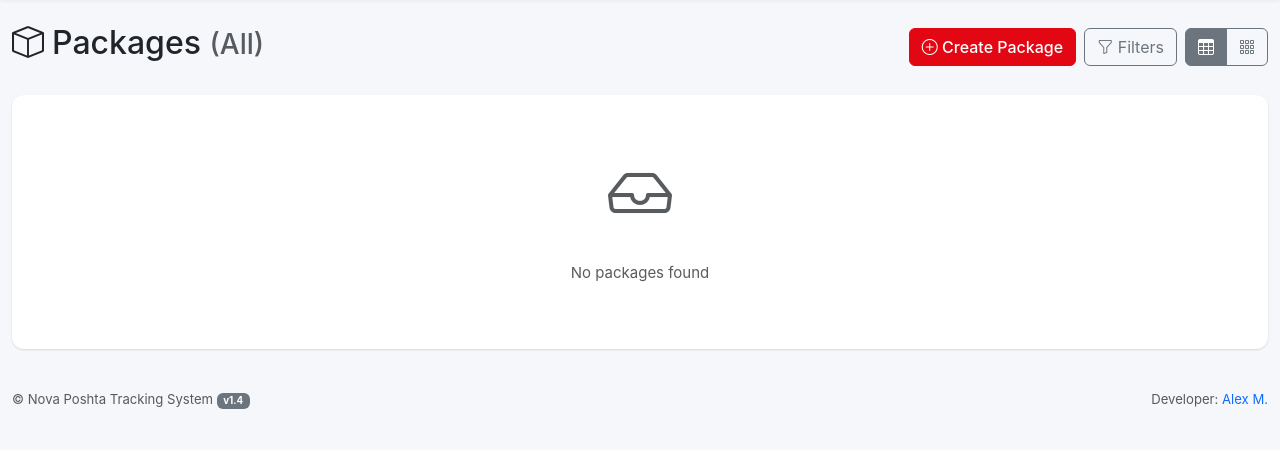
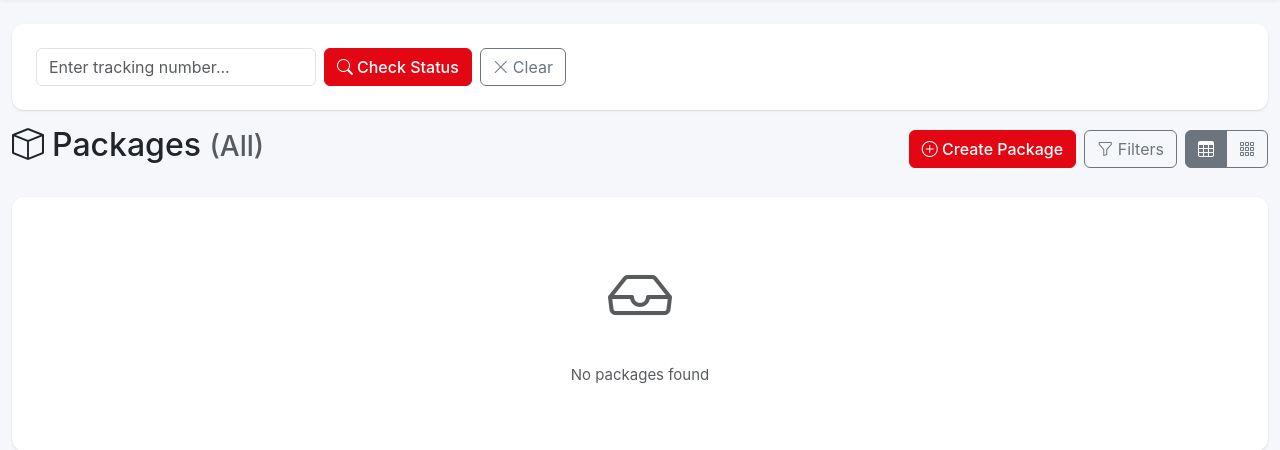
Before and after one commit to PhazZzyo/novaposhta-tracking, a Flask app: page /packages in a window 1280 px wide. Shown: the part 62-512 px from the top of the page. Run offline with Flask 3, Linux system fonts and the light colour scheme; a user stored in the database is signed in.

Commit message:
feat: add TTN lookup, full route links, and bot TTN check

```diff
--- a/routes/packages.py
+++ b/routes/packages.py
@@ -587,3 +587,36 @@ def delete_package(package_id):
 	db.session.commit()
 	flash(f'Package {ttn} deleted', 'success')
 	return redirect(url_for('packages.packages'))
+
+
+@packages_bp.route('/api/track/<ttn>')
+@login_required
+def track_ttn(ttn):
+	"""Look up current status for any TTN via NP API - works even if not in local DB"""
+	ttn = ttn.strip()
+	if not ttn.isdigit() or len(ttn) < 8:
+		return jsonify({'success': False, 'error': 'Invalid tracking number'}), 400
+
+	# Try to find an active API key to use for the lookup
+	api_key = APIKey.query.filter_by(is_active=True).first()
+	if not api_key:
+		return jsonify({'success': False, 'error': 'No active API key configured'}), 400
+
+	try:
+		api = NovaPoshtaAPI(api_key.api_key)
+		result, _ = api.get_status_documents([ttn])
+		if not result:
+			return jsonify({'success': False, 'error': 'Tracking number not found'})
+
+		doc = result[0]
+		return jsonify({
+			'success': True,
+			'ttn': doc.get('Number'),
+			'status': doc.get('Status'),
+			'status_code': doc.get('StatusCode'),
+			'recipient_city': doc.get('CityRecipient'),
+			'warehouse': doc.get('WarehouseRecipient'),
+			'scheduled_delivery': doc.get('ScheduledDeliveryDate'),
+		})
+	except Exception as e:
+		return jsonify({'success': False, 'error': str(e)}), 500
--- a/templates/packages.html
+++ b/templates/packages.html
@@ -1,6 +1,28 @@
 {% extends "base.html" %}
 {% block title %}{{ t('packages') }} - Nova Poshta{% endblock %}
 {% block content %}
+
+<!-- TTN Lookup -->
+<div class="card mb-3">
+    <div class="card-body">
+        <div class="d-flex gap-2 flex-wrap align-items-center">
+            <input type="text" id="ttnLookupInput" class="form-control" style="max-width: 280px;"
+                placeholder="{{ t('enter_tracking_number') }}">
+            <button class="btn btn-primary" onclick="checkTtnStatus()">
+                <i class="bi bi-search me-1"></i>{{ t('check_status') }}
+            </button>
+            <a id="ttnFullRouteLink" href="#" target="_blank" class="btn btn-outline-secondary d-none">
+                <i class="bi bi-box-arrow-up-right me-1"></i>{{ t('full_route') }}
+            </a>
+            <button class="btn btn-outline-secondary" onclick="clearTtnLookup()">
+                <i class="bi bi-x-lg me-1"></i>{{ t('clear') }}
+            </button>
+        </div>
+        <div id="ttnLookupResult" class="mt-3 d-none"></div>
+    </div>
+</div>
+
+<!-- Filter bar -->
 <div class="d-flex justify-content-between align-items-center mb-4">
     <h2><i class="bi bi-box me-2"></i>{{ t('packages') }}
         {% if current_filter %}
@@ -30,6 +52,7 @@
     </div>
 </div>
 
+<!-- Packages List -->
 <div class="card">
     {% if packages %}
     {% if view_mode == 'table' %}
@@ -152,6 +175,10 @@
                             onclick="loadPackage({{ pkg.id }})">
                             <i class="bi bi-info-circle"></i>
                         </button>
+                        <a href="https://novaposhta.ua/tracking/{{ pkg.tracking_number }}" target="_blank"
+                            class="btn btn-sm btn-outline-secondary" title="{{ t('full_route') }}">
+                            <i class="bi bi-box-arrow-up-right"></i>
+                        </a>
                     </td>
                 </tr>
                 {% endfor %}
@@ -293,6 +320,8 @@
     </div>
     {% endif %}
 </div>
+
+<!-- Filter Modal -->
 <div class="modal fade" id="filterModal" tabindex="-1">
     <div class="modal-dialog">
         <div class="modal-content">
@@ -343,6 +372,8 @@
         </div>
     </div>
 </div>
+
+<!-- Package Details Modal -->
 <div class="modal fade" id="pkgModal" tabindex="-1">
     <div class="modal-dialog modal-lg">
         <div class="modal-content">
@@ -519,6 +550,49 @@
         }
     });
 
+    // TTN Lookup
+    async function checkTtnStatus() {
+        const ttn = document.getElementById('ttnLookupInput').value.trim();
+        if (!ttn) return;
+
+        const resultDiv = document.getElementById('ttnLookupResult');
+        const routeLink = document.getElementById('ttnFullRouteLink');
+
+        resultDiv.classList.remove('d-none');
+        resultDiv.innerHTML = '<div class="text-muted">{{ t("loading") }}...</div>';
+
+        routeLink.href = `https://novaposhta.ua/tracking/${ttn}`;
+        routeLink.classList.remove('d-none');
+
+        try {
+            const response = await fetch(`/api/track/${ttn}`);
+            const data = await response.json();
+
+            if (data.success) {
+                resultDiv.innerHTML = `
+				<div class="border rounded p-3">
+					<div class="fw-semibold mb-1">${data.status}</div>
+					<div class="text-muted small">
+						TTN: <code>${data.ttn}</code><br>
+						${data.warehouse ? 'Branch: ' + data.warehouse + '<br>' : ''}
+						${data.scheduled_delivery ? 'Est. delivery: ' + data.scheduled_delivery : ''}
+					</div>
+				</div>
+			`;
+            } else {
+                resultDiv.innerHTML = `<div class="text-danger">${data.error}</div>`;
+            }
+        } catch (e) {
+            resultDiv.innerHTML = `<div class="text-danger">{{ t("lookup_failed") }}</div>`;
+        }
+    }
+
+    function clearTtnLookup() {
+        document.getElementById('ttnLookupInput').value = '';
+        document.getElementById('ttnLookupResult').classList.add('d-none');
+        document.getElementById('ttnFullRouteLink').classList.add('d-none');
+    }
+
 </script>
 {% include 'partials/create_package_modal.html' %}
 {% endblock %}
--- a/translations/bot.py
+++ b/translations/bot.py
@@ -47,6 +47,7 @@ BOT_TRANSLATIONS = {
 			"<b>Commands:</b>\n\n"
 			"/packages - 🚚 Packages in transit\n"
 			"/atbranch - 📍 Packages at branch (ready for pickup)\n"
+			"/track <number> - 🔍 Check status of any tracking number\n"
 			"/sync - 🔄 Force sync packages (admin only)\n"
 			"/settings - ⚙️ Configure notifications\n"
 			"/help - Show this message\n\n"
@@ -109,6 +110,7 @@ BOT_TRANSLATIONS = {
 			"<b>Команди:</b>\n\n"
 			"/packages - 🚚 Посилки в дорозі\n"
 			"/atbranch - 📍 Посилки у відділенні (готові до отримання)\n"
+			"/track <номер> - 🔍 Перевірити статус будь-якого номера\n"
 			"/sync - 🔄 Примусова синхронізація (тільки адмін)\n"
 			"/settings - ⚙️ Налаштування сповіщень\n"
 			"/help - Показати це повідомлення\n\n"
--- a/translations/packages.py
+++ b/translations/packages.py
@@ -35,6 +35,12 @@ PACKAGES_TRANSLATIONS = {
 		'shipping_cost': 'Shipping Cost',
 		'planned_delivery': 'Planned Delivery',
 		'remove_deleted_package': 'Remove deleted package',
+        'enter_tracking_number': 'Enter tracking number...',
+		'check_status': 'Check Status',
+		'full_route': 'Full Route',
+		'clear': 'Clear',
+		'loading': 'Loading',
+		'lookup_failed': 'Lookup failed',
 	},
 	'uk': {
 		'api_keys': 'API Ключі',
@@ -69,5 +75,11 @@ PACKAGES_TRANSLATIONS = {
 		'shipping_cost': 'Доставка',
 		'planned_delivery': 'Планова доставка',
 		'remove_deleted_package': 'Видалити посилку',
+        'enter_tracking_number': 'Введіть номер відстеження...',
+        'check_status': 'Перевірити статус',
+		'full_route': 'Повний маршрут',
+		'clear': 'Очистити',
+		'loading': 'Завантаження',
+		'lookup_failed': 'Помилка пошуку',
 	}
 }
```
Also changed, not shown: telegram_bot.py (+46 -0 lines).
